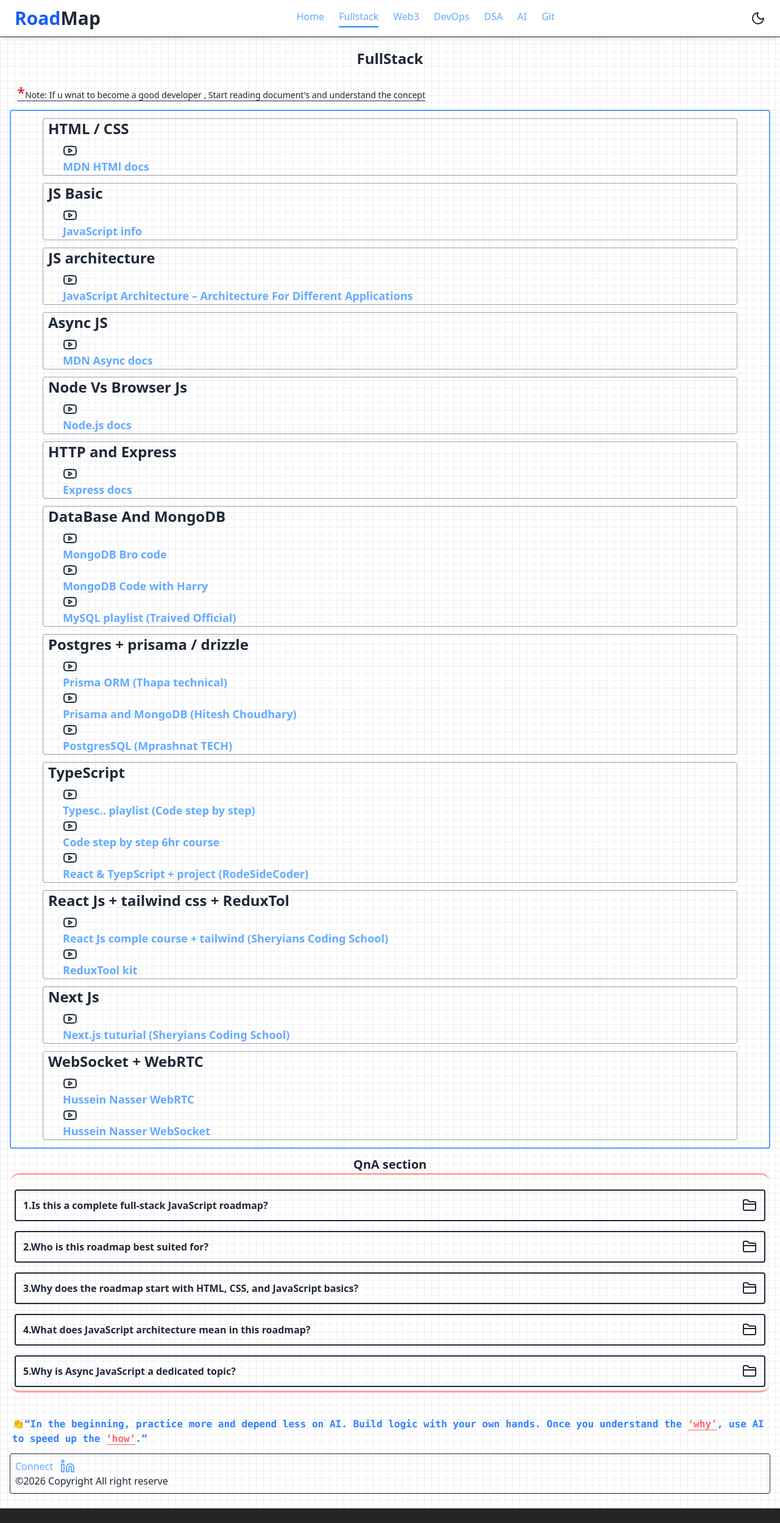
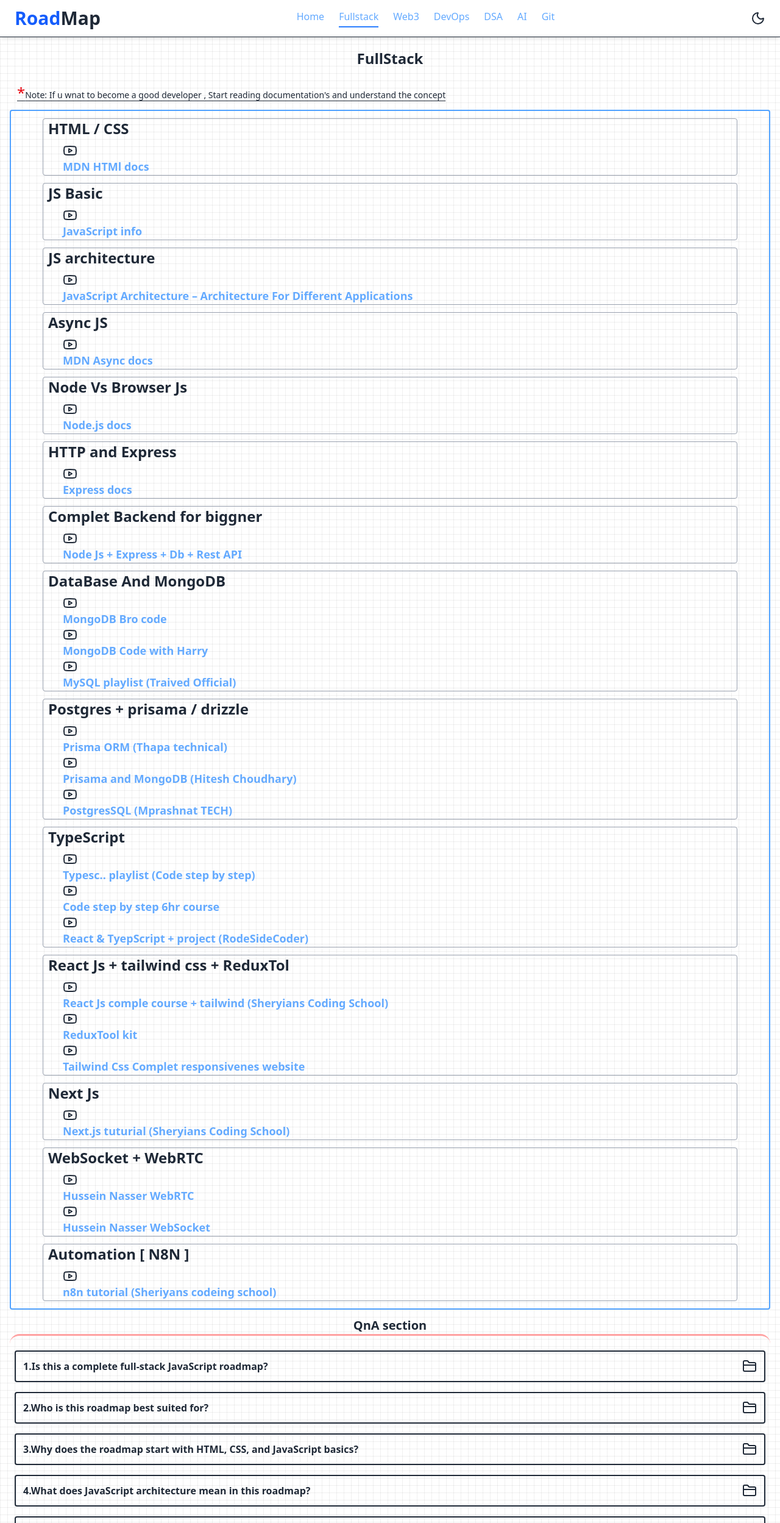
Before and after one commit to nikhil-tiwari1419/Roadmap, a React (Vite) app: page /FullStack in a window 1280 px wide. Shown: the top 2498 px of the page at 61% size. Before the commit the page ends 2474 px from the top, so only its background shows below. Built offline with nearby package versions, Linux system fonts and the light colour scheme.

Commit message:
adding some tutorial

```diff
--- a/src/Pages/FullStack.jsx
+++ b/src/Pages/FullStack.jsx
@@ -57,6 +57,13 @@
           label: "Express docs",
           url: "https://expressjs.com/en/guide/routing.html"
         }
+      ]
+    },{
+      topic:"Complet Backend for biggner",
+      links:[{
+        label:"Node Js + Express + Db + Rest API ",
+        links:"https://youtu.be/0IciwnJ6PJI?si=Y9DAurp6KLkJ4lG5",
+      }
       ]
     },
     {
@@ -118,6 +125,9 @@
 
           label: "ReduxTool kit ",
           url: "https://youtu.be/Q5TqsetwCoE?si=0_rHF88TjW_8msXx",
+        },{
+          label:"Tailwind Css Complet responsivenes website",
+          url:"https://youtu.be/J_r6hBo9lO4?si=flmu6cdl9ag7Qfy2",
         }
       ]
     },
@@ -142,6 +152,15 @@
           url: "https://youtube.com/playlist?list=PLQnljOFTspQUGjfGdg8UvL3D_K9ACL6Qh&si=Ve1NHLwsQYgcynrh",
         }
       ]
+    },
+    {
+      topic:"Automation [ N8N ]",
+      links:[
+        {
+          label:"n8n tutorial (Sheriyans codeing school)",
+          url:"https://youtu.be/vkI8BdsLcXg?si=rF7D-Uuj6z2N0vGc",
+        }
+      ]
     }
 
 
@@ -154,7 +173,7 @@
       >
         <h2 className="text-center font-bold text-2xl mb-6">FullStack</h2>
         <h1 className='underline underline-offset-4 text-sm m-3'> <span className='text-2xl text-red-600'>*</span>
-          Note: If u wnat to become a good developer , Start reading document's and understand the concept
+          Note: If u wnat to become a good developer , Start reading documentation's and understand the concept
         </h1>
         <div className='border-blue-400 border-2  rounded text-center font-bold sm:text-2xl text-lg '>
           {Topic.map((item) => (
--- a/src/Pages/Home.jsx
+++ b/src/Pages/Home.jsx
@@ -103,7 +103,7 @@
           <div className="fixed inset-0 bg-black/40 backdrop-blur-sm flex items-center justify-center z-50"
 
           >
-            <div className="font-bold text-xl  rounded-lg p-6 w-[90%] max-w-md relative">
+            <div className="font-bold text-xl border overflow-x-auto rounded-lg p-6  max-w-md relative">
               <button
                 onClick={() => setActivePopup(null)}
                 className="absolute cursor-pointer top-3 right-3"
@@ -131,18 +131,18 @@
                       <li>
                         <strong>React (CSR – Client Side Rendering)</strong>
                         <ul className="list-circle pl-5 mt-1">
-                          <li>Components</li>
-                          <li>Rendering</li>
-                          <li>Context API</li>
-                          <li>Children</li>
-                          <li>Effects</li>
-                          <li>Hooks (useState,UseEffect,useRef,useContext,useMemo,useCallbac,useReducer ) </li>
-                          <li>JSX</li>
-                          <li>State</li>
-                          <li>Props</li>
-                          <li>Keys</li>
-                          <li>Fragments</li>
-                          <li>Events</li>
+                          <li>🔻Components</li>
+                          <li>🔻Rendering</li>
+                          <li>🔻Context API</li>
+                          <li>🔻Children</li>
+                          <li>🔻Effects</li>
+                          <li>🔻Hooks (useState,UseEffect,useRef, <br /> useContext,useMemo,useCallbac,useReducer ) </li>
+                          <li>🔻JSX</li>
+                          <li>🔻State</li>
+                          <li>🔻Props</li>
+                          <li>🔻Keys</li>
+                          <li>🔻Fragments</li>
+                          <li>🔻Events</li>
                         </ul>
                       </li>
 
```
